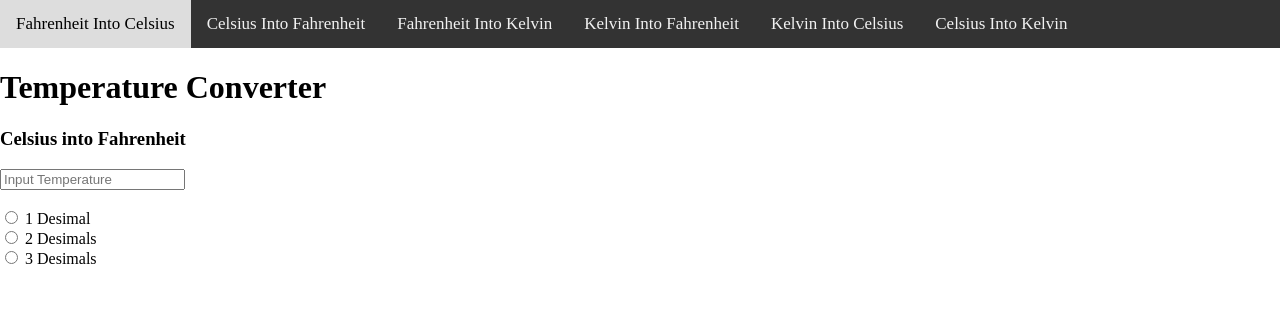
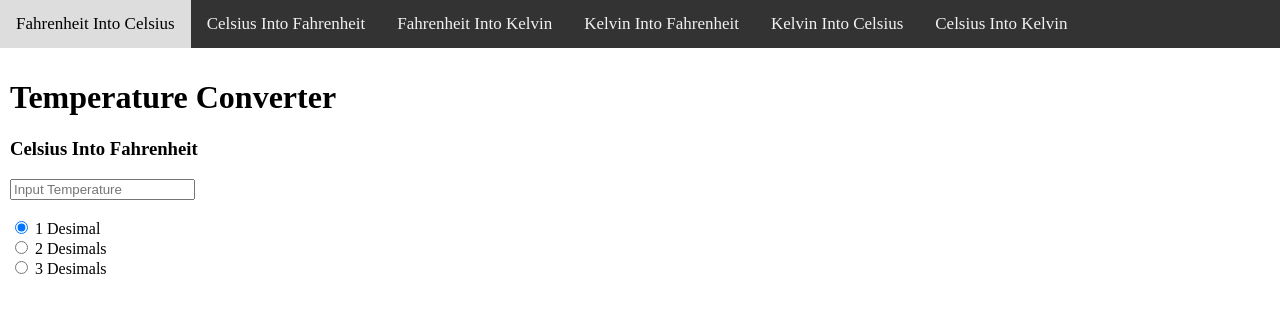
Before and after one commit to Hietzu22/Lampomuunnin, a plain HTML site: page CF.html in a window 1280 px wide. Drawn offline with Linux system fonts and the light colour scheme.

Commit message:
Added functioning desimal options

```diff
--- a/CF.html
+++ b/CF.html
@@ -17,17 +17,19 @@
         <a href="CK.html">Celsius Into Kelvin</a>
     </div>
 
-    <h1>Temperature Converter</h1>
-    <h3>Celsius into Fahrenheit</h3>
-    <input type="text" name="temp" id="temp" placeholder="Input Temperature" onchange="muunnaArvo(this.value)">
-    <h3 id="vastaus"></h3>
+    <main id="content">
+        <h1>Temperature Converter</h1>
+        <h3>Celsius Into Fahrenheit</h3>
+        <input type="text" name="temp" id="temp" placeholder="Input Temperature" onkeyup="muunnaArvo(this.value)">
+        <h3 id="vastaus"></h3>
 
-    <input type="radio" id="male" name="gender" value="male">
-    <label for="male">1 Desimal</label><br>
-    <input type="radio" id="female" name="gender" value="female">
-    <label for="female">2 Desimals</label><br>
-    <input type="radio" id="other" name="gender" value="other">
-    <label for="other">3 Desimals</label>
+        <input type="radio" id="desi1" name="desi" value="1" checked onclick="muunnaArvo(document.getElementById('temp').value)">
+        <label for="male">1 Desimal</label><br>
+        <input type="radio" id="desi2" name="desi" value="2" onclick="muunnaArvo(document.getElementById('temp').value)">
+        <label for="female">2 Desimals</label><br>
+        <input type="radio" id="desi3" name="desi" value="3" onclick="muunnaArvo(document.getElementById('temp').value)">
+        <label for="other">3 Desimals</label>
+    </main>
 
     <script>
         function muunnaArvo(luku){
@@ -38,6 +40,10 @@
         }
 
         function tulostaVastaus(vastaus){
+
+            let r = document.querySelector('input[name=desi]:checked').value;
+            vastaus = vastaus.toFixed(r);
+
             document.getElementById("vastaus").innerHTML = vastaus;
         }
     </script>
```
Also changed, not shown: CK.html (+10 -4 lines), FC.html (+2 -3 lines), FK.html (+10 -5 lines), KC.html (+10 -4 lines), KF.html (+16 -10 lines).
